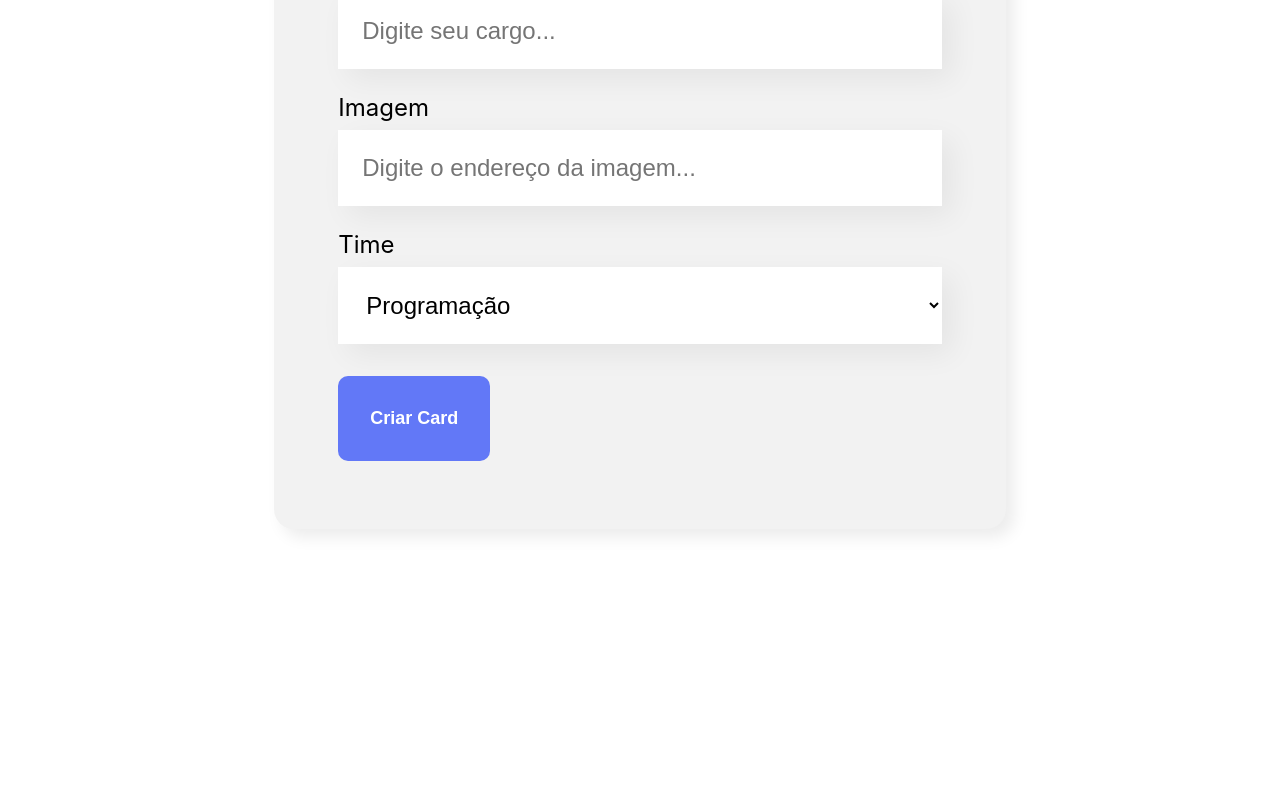
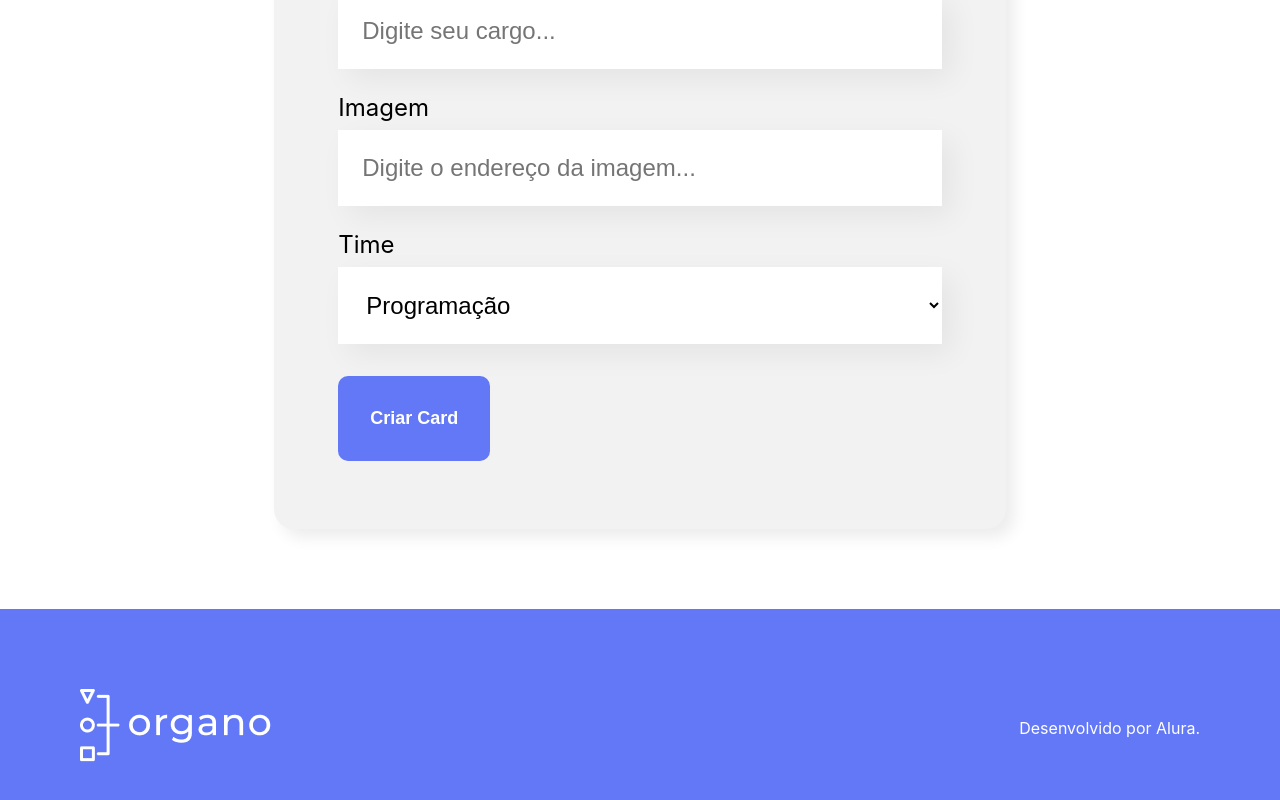
Before and after one commit to ObanaThird/FormacaoReactJS-Alura, a React (Create React App) app: page / in a window 1280 px wide. Shown: the part 868-1668 px from the top of the page. Before the commit the page ends 1477 px from the top, so only its background shows below. Built offline with nearby package versions, Linux system fonts and the light colour scheme.

Commit message:
footer adicionado

```diff
--- a/src/App.js
+++ b/src/App.js
@@ -2,6 +2,7 @@ import { useState } from 'react';
 import Banner from './componentes/Banner';
 import Formulario from './componentes/Formulario';
 import Time from './componentes/Time';
+import Rodape from './componentes/Rodape';
 
 function App() {
 
@@ -61,6 +62,8 @@ function App() {
         corPrimaria={time.corPrimaria}
         corSecundaria={time.corSecundaria}
         colaboradores={colaboradores.filter(colaborador => colaborador.time === time.nome)} />)}
+
+      <Rodape />
     </div>
   );
 }
--- a/src/componentes/Formulario/index.js
+++ b/src/componentes/Formulario/index.js
@@ -14,6 +14,10 @@ const Formulario = (props) => {
     const aoSalvar = (evento) => {
         evento.preventDefault()
         props.aoColaboradorCadastrado({nome, cargo, imagem, time})
+        setNome('')
+        setCargo('')
+        setImagem('')
+        setTime('')
     }
 
     return (
--- /dev/null
+++ b/src/componentes/Rodape/Rodape.css
@@ -0,0 +1,17 @@
+.footer {
+    background: #6278F7;
+    color: #FFF;
+    padding: 80px;
+    display: flex;
+    justify-content: space-between;
+    align-items: center;
+}
+
+.footer ul li {
+    display: inline-block;
+    margin-right: 32px;
+}
+
+.footer ul li:last-child {
+    margin-right: 0;
+}
--- /dev/null
+++ b/src/componentes/Rodape/index.js
@@ -0,0 +1,16 @@
+import './Rodape.css'
+
+const Rodape = () => {
+    return (<footer className="footer">
+        <section>
+            <img src="/imagens/logo.png" alt="" />
+        </section>
+        <section>
+            <p>
+                Desenvolvido por Alura.
+            </p>
+        </section>
+    </footer>)
+}
+
+export default Rodape
```
Also changed, not shown: public/imagens/logo.png (added).
